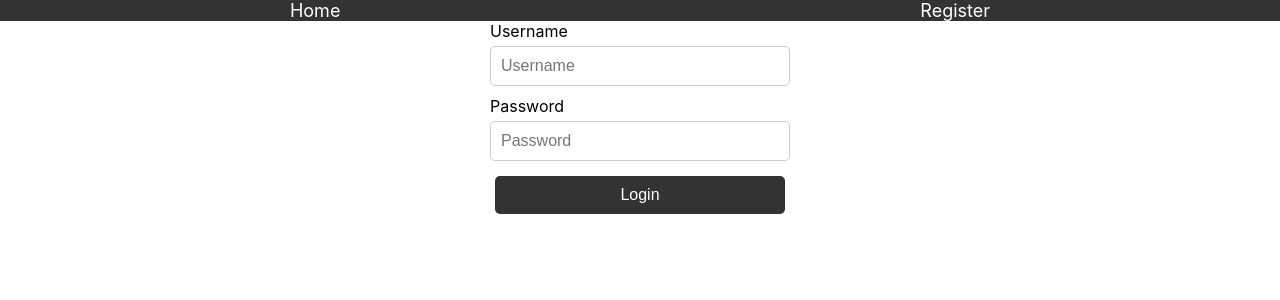
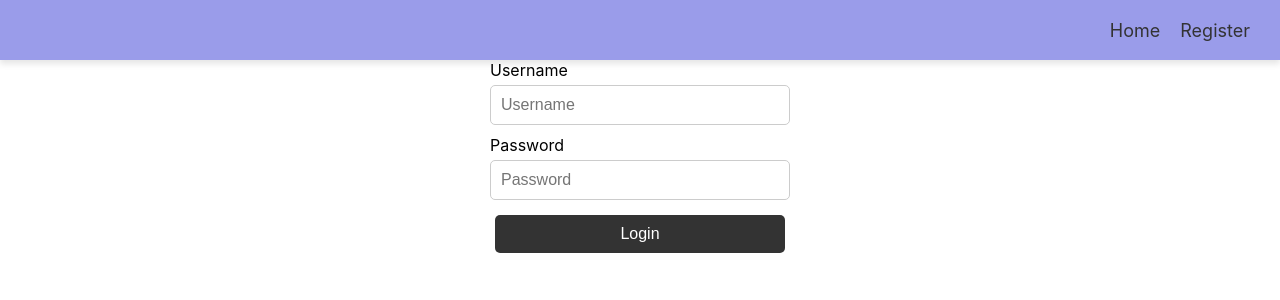
Before and after one commit to LuciaRol/drf_miniproject_front, a React (Create React App) app: page /login in a window 1280 px wide. Shown: the top 300 px of the page. Built offline with nearby package versions, Linux system fonts and the light colour scheme.

Commit message:
css del header

```diff
--- a/src/css/header.css
+++ b/src/css/header.css
@@ -1,6 +1,17 @@
-/* Estilos para el Header */
+@import url('./normalize.css');
+
 nav {
-    background-color: #333;
+    background-color: var(--primary-color1);
+    padding: 0 20px;  /* Espacio a la izquierda y derecha de la barra de navegación */
+    box-shadow: 0 4px 6px rgba(0, 0, 0, 0.1);  /* Sombra en el borde inferior */
+    position: sticky;  /* Hace que la barra de navegación se quede fija */
+    top: 0;  /* Se mantiene en la parte superior */
+    left: 0;  /* Alinea la barra al borde izquierdo */
+    width: 100%;  /* Hace que ocupe todo el ancho de la pantalla */
+    /* z-index: 1000; */  /* Asegura que la barra esté por encima de otros elementos */
+    height: 60px;  /* Altura fija para la barra de navegación */
+    display: flex;
+    align-items: center;  /* Alinea los elementos verticalmente al centro */
 }
 
 .navList {
@@ -8,31 +19,72 @@ nav {
     display: flex;
     margin: 0;
     padding: 0;
-    justify-content: space-around;
+    justify-content: flex-end;  /* Alinea todos los elementos hacia la derecha */
+    align-items: center;  /* Alinea verticalmente al centro */
+    width: 100%;  /* Asegura que la lista ocupe todo el ancho del contenedor */
 }
 
 .navItem {
-    margin: 0 15px;
+    margin: 0 10px;  /* Espacio entre los elementos */
+    position: relative;  /* Necesario para el posicionamiento de las líneas */
 }
 
 .navLink {
-    color: white;
+    color: var(--text-color);
     text-decoration: none;
     font-size: 18px;
+    position: relative;  /* Necesario para el posicionamiento de las líneas */
+}
+
+.navLink::after,
+.navLink::before {
+    content: '';  /* Necesario para generar un elemento */
+    position: absolute;
+    height: 2px;  /* Altura de la línea */
+    background-color: black;  /* Color de la línea */
+    transition: width 0.3s ease;  /* Transición para animar el ancho */
+}
+
+.navLink::after {
+    left: 0;
+    bottom: 0;  /* Línea inferior */
+    width: 0;  /* Empieza con un ancho de 0 */
+}
+
+.navLink::before {
+    right: 0;
+    top: 0;  /* Línea superior */
+    width: 0;  /* Empieza con un ancho de 0 */
+}
+
+.navLink:hover::after {
+    width: 100%;  /* La línea inferior se expandirá de izquierda a derecha */
+}
+
+.navLink:hover::before {
+    width: 100%;  /* La línea superior se expandirá de derecha a izquierda */
 }
 
 .navLink:hover {
-    color: #FFD700;  /* Color dorado cuando el enlace es hover */
+    color: black;  /* Color dorado cuando el enlace es hover */
 }
 
 .activeNavLink {
-    color: #FFD700;  /* Color dorado cuando el enlace está activo */
+    color: black;  /* Color dorado cuando el enlace está activo */
 }
 
 .logoutButton {
     background-color: transparent;
-    color: white;
+    color: black;
     border: none;
     font-size: 18px;
     cursor: pointer;
+    display: flex;
+    align-items: center;  /* Alinea el texto del botón al centro */
+    padding: 10px 20px;  /* Añadido para un mejor tamaño de botón */
+    transition: background-color 0.3s ease, color 0.3s ease;  /* Transición de color de fondo */
 }
+
+.logoutButton:hover {
+    background-color: var(--primary-color2);
+}
--- a/src/css/login.css
+++ b/src/css/login.css
@@ -1,3 +1,5 @@
+@import url('./normalize.css');
+
 /* Estilos para el formulario de login */
 .login-form {
     display: flex;
--- /dev/null
+++ b/src/css/normalize.css
@@ -0,0 +1,15 @@
+*{
+    margin: 0;
+    padding: 0;
+    box-sizing: border-box;
+}
+
+:root{
+    --primary-color1: #9a9cea;
+    --primary-color2: #a2b9ee;
+    --primary-color3: #a2dcee;
+    --accent-color: #adeee2;
+
+    --text-color: #333;
+    --background-color: #f4f4f4;
+}
--- a/src/pages/Profile.js
+++ b/src/pages/Profile.js
@@ -1,8 +1,49 @@
-// src/pages/Profile.js
-import React from 'react';
+import React, { useEffect, useState } from 'react';
+import { getUserDetails } from '../services/api';
 
 const Profile = () => {
-  return <h2>Profile Page</h2>;
+  const [user, setUser] = useState(null);
+  const [loading, setLoading] = useState(true);
+  const [error, setError] = useState(null);
+
+  useEffect(() => {
+    const fetchUserDetails = async () => {
+      try {
+        const data = await getUserDetails();
+        setUser(data);
+        setLoading(false);
+      } catch (error) {
+        setError(error.message);
+        setLoading(false);
+      }
+    };
+
+    fetchUserDetails();
+  }, []);
+
+  if (loading) {
+    return <div>Cargando...</div>;
+  }
+
+  if (error) {
+    return <div>Error: {error}</div>;
+  }
+
+  return (
+    <div>
+      <h1>Perfil del Usuario</h1>
+      {user ? (
+        <div>
+          <p><strong>Nombre de Usuario:</strong> {user.username}</p>
+          <p><strong>Email:</strong> {user.email}</p>
+          <p><strong>Nombre:</strong> {user.first_name}</p>
+          <p><strong>Apellido:</strong> {user.last_name}</p>
+        </div>
+      ) : (
+        <p>No se encontraron datos del usuario.</p>
+      )}
+    </div>
+  );
 };
 
 export default Profile;
--- a/src/services/api.js
+++ b/src/services/api.js
@@ -68,7 +68,6 @@ export const fetchPosts = async () => {
     throw error;
   }
 };
-
 
 
 /* FUNCIÓN PARA CREAR UN POST */
@@ -233,3 +232,21 @@ export const editComment = async (token, commentId, body, name, email) => {
     throw error;  // Lanzamos el error para que se maneje en otro lugar
   }
 };
+
+/* PERFIL DE USUARIO */
+
+export const getUserDetails = async () => {
+  const token = localStorage.getItem('token');
+  const response = await fetch(`${API_URL}/user/`, {
+    headers: {
+      'Authorization': `Bearer ${token}`,
+    },
+  });
+
+  if (!response.ok) {
+    throw new Error('Error al obtener los detalles del usuario');
+  }
+
+  const data = await response.json();
+  return data;
+};
```
Lines whose indentation alone changed are shown as unchanged.
